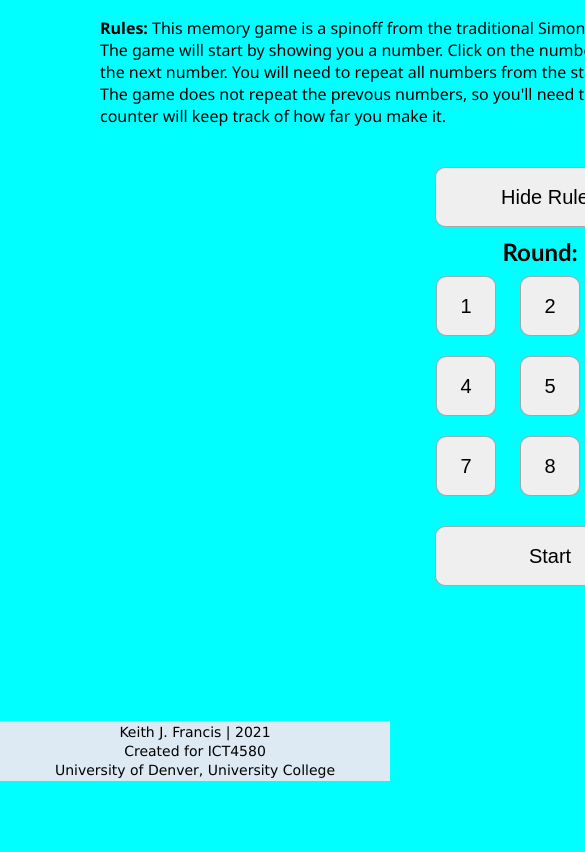
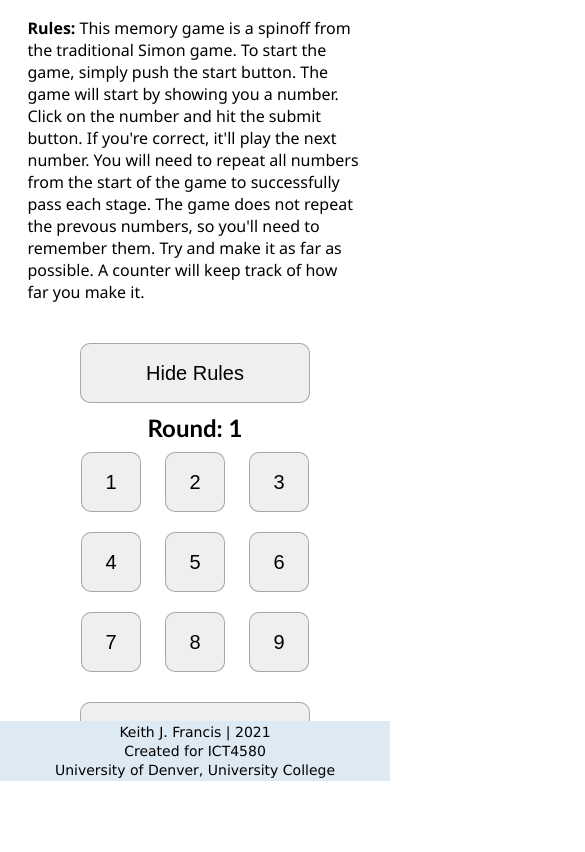
Before and after one commit to whitewolf8383/number-memory-game, a plain HTML site: page index.html in a window 390 px wide. Shown: the part 63-915 px from the top of the page, 585 px wide, since content can reach past the window. Before the commit the page ends 844 px from the top, so only its background shows below. Drawn offline with Linux system fonts and the light colour scheme.

Commit message:
Completed

```diff
--- a/app.js
+++ b/app.js
@@ -15,6 +15,7 @@ let buttons = document.querySelectorAll('button:not(.start)');
 buttons.forEach(button => {
   button.addEventListener('click', () => {
     playerNumbers.push(button.value);
+    console.log(playerNumbers);
   })
 })
 
--- a/index.html
+++ b/index.html
@@ -4,9 +4,10 @@
     <meta http-equiv="content-type" content="text/html; charset=utf-8">
     <meta name="viewport" content="width=device-width, initial-scale=1.0">
     <meta name="author" content="Keith J Francis">
-    <meta name="description" content="">
-    <meta name="keywords" content="">
-    <title>A title goes here</title>
+    <meta name="description" content="A generic memory game spinoff.">
+    <meta name="keywords" content="HTML, CSS, JavaScript, University of Denver,
+    University College, memory game">
+    <title>Number Memory Game</title>
     <script defer src="app.js"></script>
     <link rel="stylesheet" href="styles.css">
   </head>
@@ -20,7 +21,7 @@
           start the game, simply push the start button. The game will start by showing
           you a number. Click on the number and hit the submit button. If you're correct,
           it'll play the next number. You will need to repeat all numbers from the start
-          of the game to successfully pass the current stage. The game does not repeat
+          of the game to successfully pass each stage. The game does not repeat
           the prevous numbers, so you'll need to remember them. Try and make it as far
           as possible. A counter will keep track of how far you make it.</p>
         <button class="hide-rules">Hide Rules</button>
@@ -34,7 +35,7 @@
         </div>
         <div>
           <button id="four" value="4">4</button>
-          <button id="five" value="6">5</button>
+          <button id="five" value="5">5</button>
           <button id="six" value="6">6</button>
         </div>
         <div>
--- a/styles.css
+++ b/styles.css
@@ -16,6 +16,9 @@ header h1 {
   line-height: 60px;
   letter-spacing: 2px;
   text-align: center;
+}
+main {
+  padding-bottom: 60px;
 }
 main div {
   margin: auto;
@@ -79,32 +82,45 @@ footer small{
   text-align: center;
 }
 
-@media screen and (max-width: 1400px) {
-body {
-  background-color: rgb(238, 138, 134);
-}
-}
 
 @media screen and (max-width: 1200px) {
-body {
-  background-color: rgb(230, 124, 230);
-}
-}
-
-@media screen and (max-width: 992px) {
-body {
-  background-color: rgb(129, 68, 153);
-}
+  main div {
+    width: 800px;
+  }
+  main div p {
+    width: 700px;
+  }
 }
 
 @media screen and (max-width: 768px) {
-body {
-  background-color: rgb(55, 44, 116);
-}
+  main div {
+    width: 575px;
+  }
+  main div p {
+    width: 500px;
+  }
 }
 
 @media screen and (max-width: 575px) {
-body {
-  background-color: aqua;
+  main div {
+    width: 350px;
+  }
+  main div p {
+    width: 335px;
+  }
 }
+
+@media screen and (max-width: 360px) {
+  header h1 {
+    font-size: 16px;
+    height: 60px;
+    line-height: 60px;
+    letter-spacing: 2px;
+  }
+  main div {
+    width: 315px;
+  }
+  main div p {
+    width: 305px;
+  }
 }
```
